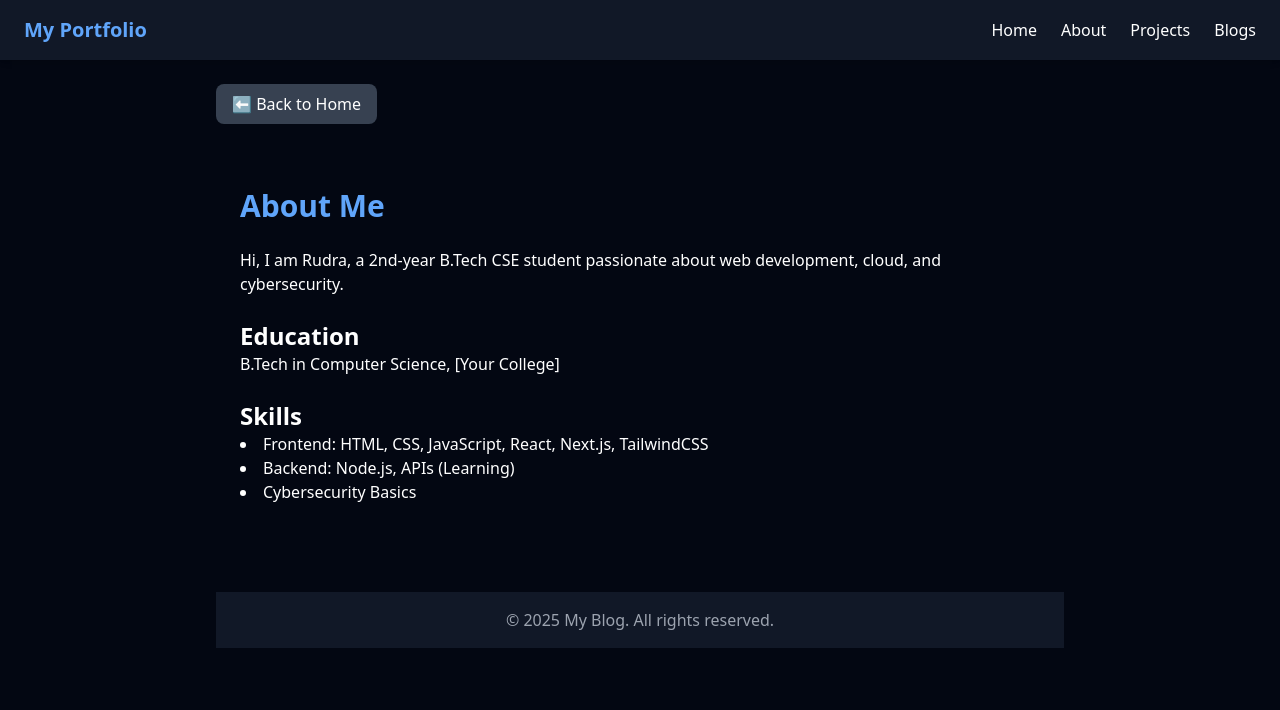
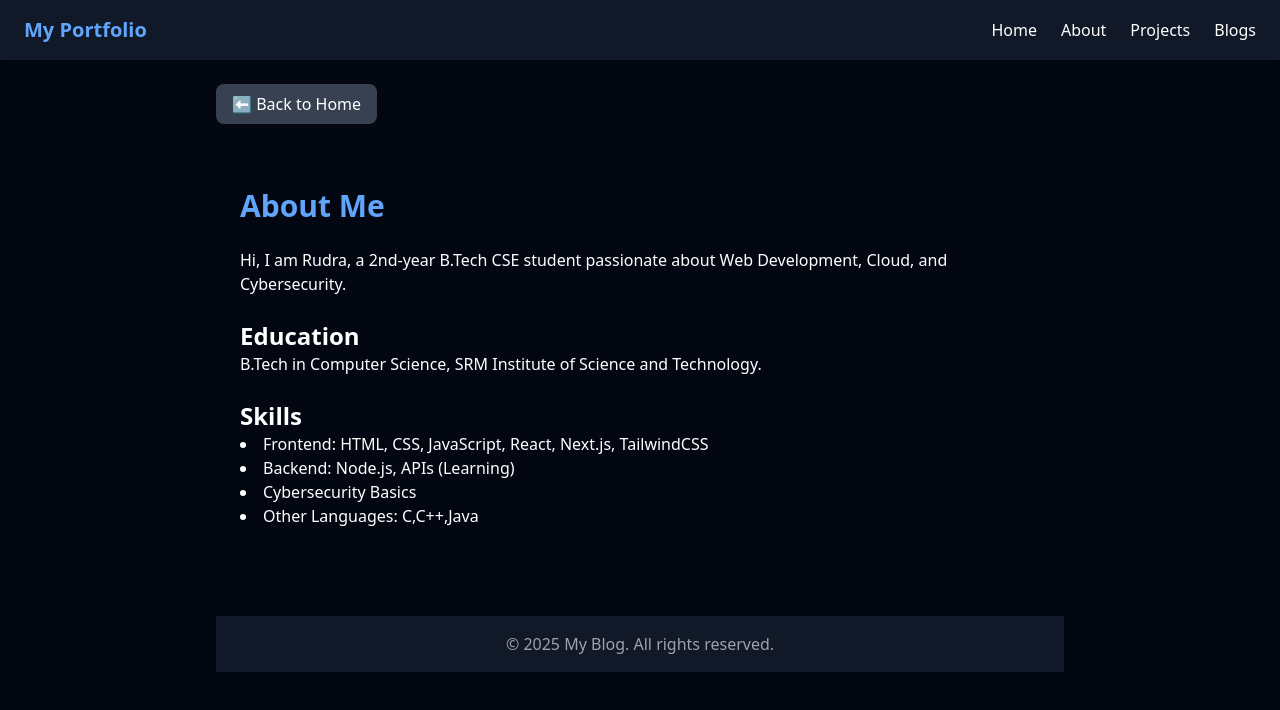
Before and after one commit to Rudraa10-bot/My-portfolio-project, a Next.js app: page /about in a window 1280 px wide. Shown: the top 710 px of the page. Built offline with nearby package versions, Linux system fonts and the light colour scheme.

Commit message:
Edit some personal details

```diff
--- a/src/pages/about.tsx
+++ b/src/pages/about.tsx
@@ -11,17 +11,18 @@ export default function About() {
       <main className="max-w-4xl mx-auto py-12 px-6">
         <h1 className="text-3xl font-bold text-blue-400 mb-6">About Me</h1>
         <p className="mb-4">
-          Hi, I am Rudra, a 2nd-year B.Tech CSE student passionate about web development,
-          cloud, and cybersecurity.
+          Hi, I am Rudra, a 2nd-year B.Tech CSE student passionate about Web Development,
+          Cloud, and Cybersecurity.
         </p>
         <h2 className="text-2xl font-semibold mt-6">Education</h2>
-        <p>B.Tech in Computer Science, [Your College]</p>
+        <p>B.Tech in Computer Science, SRM Institute of Science and Technology.</p>
 
         <h2 className="text-2xl font-semibold mt-6">Skills</h2>
         <ul className="list-disc list-inside">
           <li>Frontend: HTML, CSS, JavaScript, React, Next.js, TailwindCSS</li>
           <li>Backend: Node.js, APIs (Learning)</li>
           <li>Cybersecurity Basics</li>
+          <li>Other Languages: C,C++,Java</li>
         </ul>
       </main>
       <Footer />
--- a/src/pages/blogs/[slug].js
+++ b/src/pages/blogs/[slug].js
@@ -15,11 +15,11 @@ export default function BlogPost() {
         React is a popular JavaScript library for building interactive user interfaces. It allows developers to create reusable components that manage their own state and efficiently update the DOM.
 
 Key concepts:
-- **Components**: The building blocks of React apps. Each component represents a part of the UI.
-- **JSX**: A syntax extension that lets you write HTML-like code inside JavaScript.
-- **Props**: Short for properties, they allow you to pass data from parent to child components.
-- **State**: Local data that a component manages and can change over time.
-- **Virtual DOM**: React uses a virtual DOM to update only the parts of the page that have changed, improving performance.
+- Components: The building blocks of React apps. Each component represents a part of the UI.
+- JSX: A syntax extension that lets you write HTML-like code inside JavaScript.
+- Props: Short for properties, they allow you to pass data from parent to child components.
+- State: Local data that a component manages and can change over time.
+- Virtual DOM: React uses a virtual DOM to update only the parts of the page that have changed, improving performance.
 
 Getting started:
 1. Install Node.js and npm.
@@ -37,10 +37,10 @@ React makes UI development easier, reusable, and fast. With practice, you can bu
         Cybersecurity is the practice of protecting computers, networks, and data from unauthorized access, attacks, or damage. In today’s digital world, it’s essential for businesses, governments, and individuals to secure their digital assets.
 
 Key areas:
-- **Network Security**: Protecting the integrity of networks and devices.
-- **Application Security**: Ensuring software is secure from vulnerabilities.
-- **Information Security**: Protecting sensitive data from leaks or theft.
-- **Ethical Hacking**: Identifying vulnerabilities before malicious hackers can exploit them.
+- Network Security: Protecting the integrity of networks and devices.
+- Application Security: Ensuring software is secure from vulnerabilities.
+- Information Security: Protecting sensitive data from leaks or theft.
+- Ethical Hacking: Identifying vulnerabilities before malicious hackers can exploit them.
 
 Tips for beginners:
 - Learn basic networking concepts (TCP/IP, DNS, firewalls).
@@ -55,7 +55,7 @@ Cybersecurity is a constantly evolving field with lots of career opportunities,
     "javascript-es6-features": {
       title: "⚡ JavaScript ES6 Features",
       content: `
-        ES6 (ECMAScript 2015) introduced many modern features that make JavaScript easier to write, read, and maintain. One of the most useful features is **arrow functions**, which provide a shorter syntax for defining functions and help avoid common issues with the "this" keyword. **Template literals** allow you to embed variables and expressions directly into strings using backticks, making string handling much cleaner. **Destructuring** lets you extract values from objects or arrays quickly, reducing repetitive code. **Default parameters** enable you to assign default values to function arguments, avoiding undefined errors when arguments are missing. ES6 also introduced **modules**, allowing you to use "import" and "export" to organize your code into reusable pieces. Finally, **Promises** simplify working with asynchronous operations, making it easier to handle tasks like fetching data from APIs. Learning and using these ES6 features will help you write more efficient, readable, and modern JavaScript code.
+        ES6 (ECMAScript 2015) introduced many modern features that make JavaScript easier to write, read, and maintain. One of the most useful features is arrow functions, which provide a shorter syntax for defining functions and help avoid common issues with the "this" keyword. Template literals allow you to embed variables and expressions directly into strings using backticks, making string handling much cleaner. Destructuring lets you extract values from objects or arrays quickly, reducing repetitive code. Default parameters enable you to assign default values to function arguments, avoiding undefined errors when arguments are missing. ES6 also introduced modules, allowing you to use "import" and "export" to organize your code into reusable pieces. Finally, Promises simplify working with asynchronous operations, making it easier to handle tasks like fetching data from APIs. Learning and using these ES6 features will help you write more efficient, readable, and modern JavaScript code.
 
       `,
     },
```
